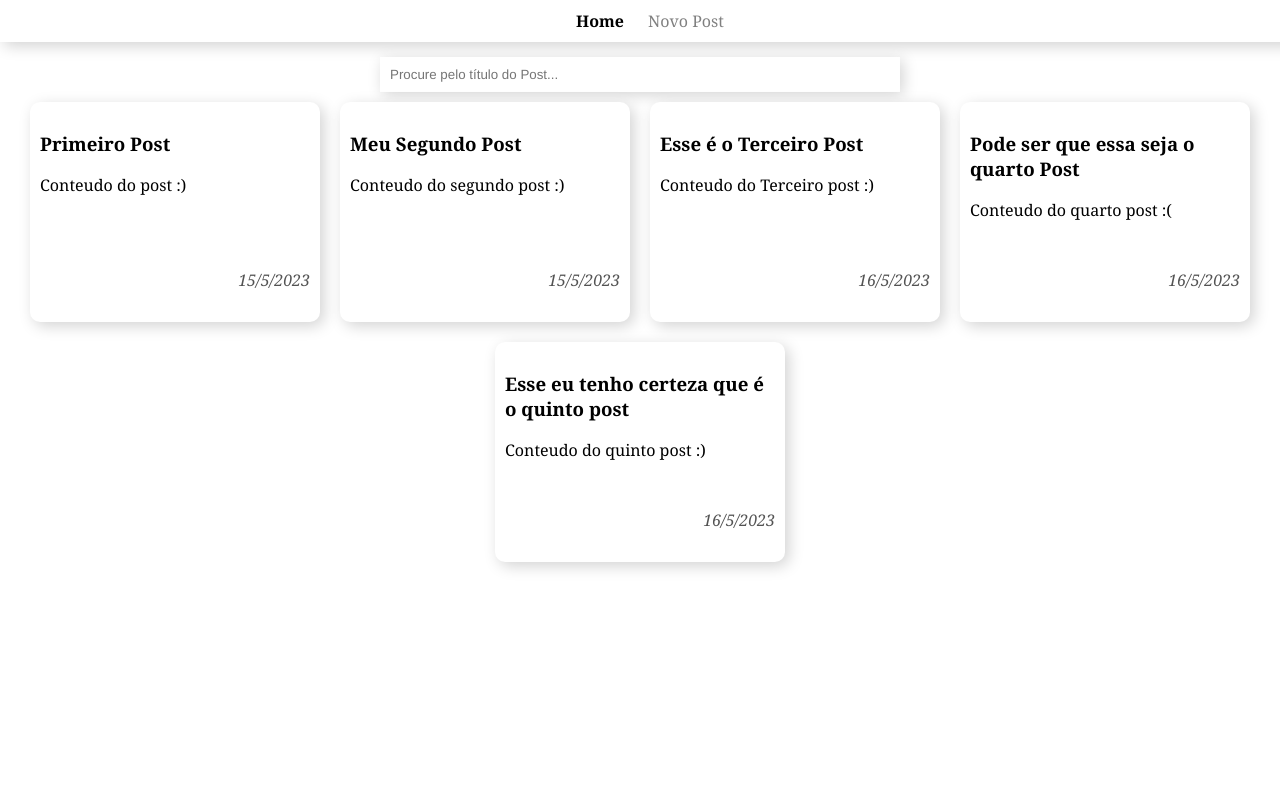
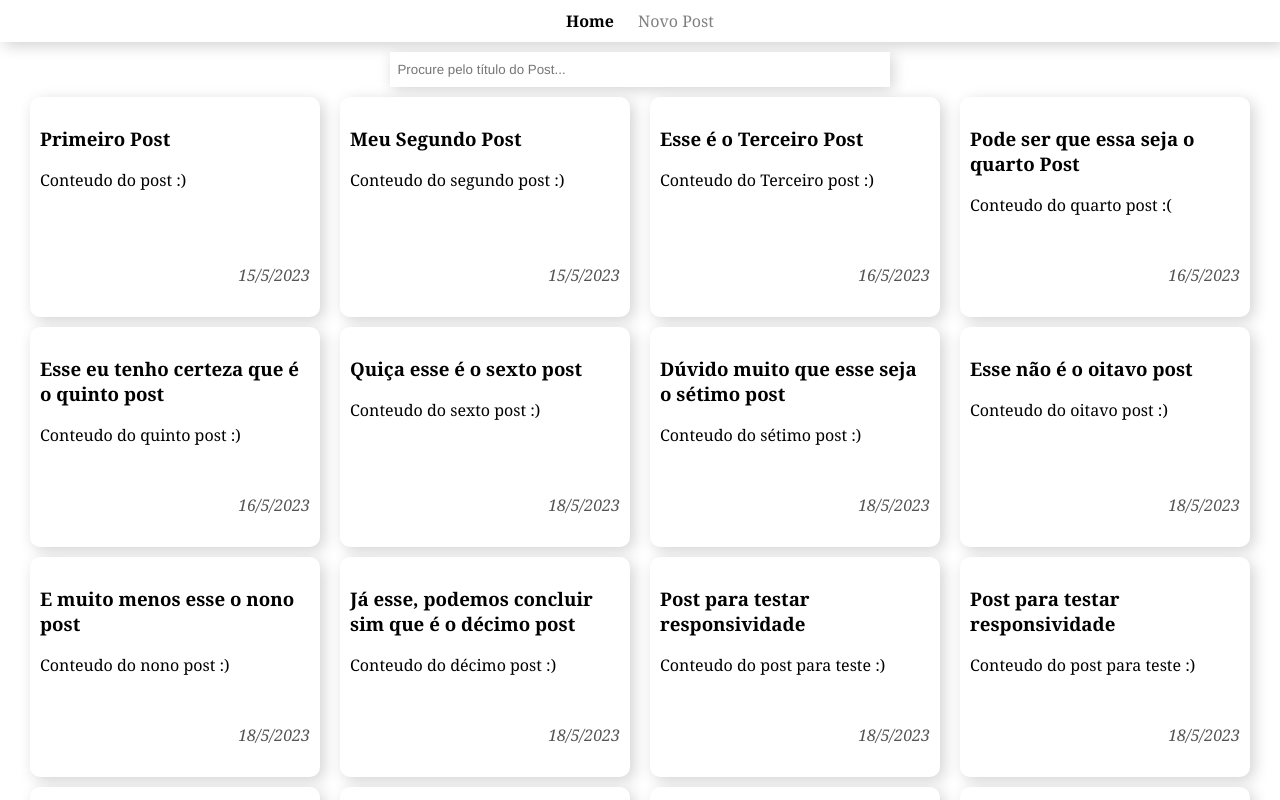
Before and after one commit to EduardoScarante/blog, a Vue app: page / in a window 1280 px wide. Shown: the top 800 px of the page. Built offline with nearby package versions, Linux system fonts and the light colour scheme.

Commit message:
Alterações para correção da resposibidade do app

```diff
--- a/src/App.vue
+++ b/src/App.vue
@@ -31,6 +31,61 @@ export default {
           title: 'Esse eu tenho certeza que é o quinto post',
           content: 'Conteudo do quinto post :)',
           datetime: '16/5/2023'
+        },
+        {
+          title: 'Quiça esse é o sexto post',
+          content: 'Conteudo do sexto post :)',
+          datetime: '18/5/2023'
+        },
+        {
+          title: 'Dúvido muito que esse seja o sétimo post',
+          content: 'Conteudo do sétimo post :)',
+          datetime: '18/5/2023'
+        },
+        {
+          title: 'Esse não é o oitavo post',
+          content: 'Conteudo do oitavo post :)',
+          datetime: '18/5/2023'
+        },
+        {
+          title: 'E muito menos esse o nono post',
+          content: 'Conteudo do nono post :)',
+          datetime: '18/5/2023'
+        },
+        {
+          title: 'Já esse, podemos concluir sim que é o décimo post',
+          content: 'Conteudo do décimo post :)',
+          datetime: '18/5/2023'
+        },
+        {
+          title: 'Post para testar responsividade',
+          content: 'Conteudo do post para teste :)',
+          datetime: '18/5/2023'
+        },
+        {
+          title: 'Post para testar responsividade',
+          content: 'Conteudo do post para teste :)',
+          datetime: '18/5/2023'
+        },
+        {
+          title: 'Post para testar responsividade',
+          content: 'Conteudo do post para teste :)',
+          datetime: '18/5/2023'
+        },
+        {
+          title: 'Post para testar responsividade',
+          content: 'Conteudo do post para teste :)',
+          datetime: '18/5/2023'
+        },
+        {
+          title: 'Post para testar responsividade',
+          content: 'Conteudo do post para teste :)',
+          datetime: '18/5/2023'
+        },
+        {
+          title: 'Post para testar responsividade',
+          content: 'Conteudo do post para teste :)',
+          datetime: '18/5/2023'
         }
       ]
     }
@@ -61,14 +116,14 @@ export default {
 nav {
   width: 100%;
   text-align: center;
-  padding: 10px;
+  padding: 10px 0px;
   font-weight: 200;
 
   box-shadow: 4px 4px 15px lightgray;
 
 }
 
-nav a{
+nav a {
   color: gray;
   text-decoration: none;
   margin: 10px;
@@ -78,6 +133,4 @@ nav a.router-link-exact-active {
   color: black;
   font-weight: 800;
 }
-
-
 </style>
--- a/src/assets/form.css
+++ /dev/null
@@ -1,42 +0,0 @@
-form {
-  display: flex;
-  flex-direction: column;
-  justify-content: center;
-  align-items: center;
-
-  margin-top: 10px;
-  margin-bottom: 10px;
-}
-
-form > * {
-  background-color: white;
-  box-shadow: 3px 3px 15px lightgray;
-  border: none;
-
-  font-family: "Franklin Gothic Medium", "Arial Narrow", Arial, sans-serif;
-
-  width: 500px;
-  padding: 10px;
-  margin-top: 5px;
-
-  border: 3px;
-}
-
-form button {
-  background-color: rgb(53, 53, 53);
-  color: whitesmoke;
-  font-weight: 800;
-  width: 100px;
-  border-radius: 10px;
-}
-
-form button:hover {
-  background-color: #2b1a1a;
-  box-shadow: 3px 3px 1px lightcoral;
-}
-
-@media (max-width: 600px) {
-  form > * {
-    width: 85vw;
-  }
-}
--- a/src/assets/main.css
+++ b/src/assets/main.css
@@ -1,11 +1,8 @@
-@import "form.css";
+html, body, input{
+  margin: 0px;
+  padding: 0px;
+  width: 100vw;
 
 
-body {
-  margin: 0px;
-  padding: 0px;
-
   font-family: Cambria, Cochin, Georgia, Times, 'Times New Roman', serif;
-
-  overflow-x: hidden;
 }
--- a/src/main.js
+++ b/src/main.js
@@ -1,5 +1,5 @@
-import './assets/main.css'
-
+/* import './assets/main.css'
+ */
 import { createApp } from 'vue'
 import App from './App.vue'
 import router from './router'
--- a/src/views/Create.vue
+++ b/src/views/Create.vue
@@ -45,7 +45,7 @@ export default {
   <div class="container">
     <form id="form" action="">
     <input v-model="formData.title" placeholder="Título">
-    <textarea v-model="formData.content" placeholder="Message" rows="30"></textarea>
+    <textarea v-model="formData.content" placeholder="Message" rows="15"></textarea>
 
     <button type="submit" @click="submitForm">Criar</button>
   </form>
@@ -53,8 +53,49 @@ export default {
 </template>
 
 <style scoped>
-.container{
-  width: 100vw;
+form {
+  display: flex;
+  flex-direction: column;
+  justify-content: center;
+  align-items: center;
+
+  margin-top: 10px;
+  margin-bottom: 10px;
+}
+
+form > * {
+  background-color: white;
+  box-shadow: 3px 3px 15px lightgray;
+  border: none;
+
+  font-family: "Franklin Gothic Medium", "Arial Narrow", Arial, sans-serif;
+
+  width: 500px;
+  padding: 10px;
+  margin-top: 5px;
+
+  border: 3px;
+}
+
+form button {
+  background-color: rgb(53, 53, 53);
+  color: whitesmoke;
+  font-weight: 800;
+  width: 100px;
+  border-radius: 10px;
+
+  transition: 1s;
+}
+
+form button:hover {
+  background-color: #2b1a1a;
+  box-shadow: 3px 3px 0px lightcoral;
+}
+
+@media (max-width: 600px) {
+  form > * {
+    width: 85vw;
+  }
 }
 
 
--- a/src/views/Home.vue
+++ b/src/views/Home.vue
@@ -28,13 +28,14 @@ export default {
 
 <template>
   <div class="container">
+
     <div id="searchBox">
-      <input id="searchInput" type="text" v-model="titleSearch" placeholder="Procure pelo título do Post...">
+      <input type="text" v-model="titleSearch" placeholder="  Procure pelo título do Post...">
     </div>
 
     <div id="lista-posts">
       <div class="post center" v-for="x in
-                filteredPost" :key="x.title">
+                              filteredPost" :key="x.title">
         <div>
           <h3>{{ x.title }}</h3>
           <p>{{ x.content }}</p>
@@ -46,11 +47,21 @@ export default {
 </template>
 
 <style scoped>
-.container{
-  width: 100vw;
+.container {
+  width: 100%;
+  max-width: 1280px;
+
+  margin: auto;
 }
 
-#searchInput {
+#searchBox {
+  width: 100%;
+  text-align: center;
+
+  margin-top: 10px;
+}
+
+#searchBox>* {
   background-color: white;
   box-shadow: 3px 3px 15px lightgray;
   border: none;
@@ -58,24 +69,18 @@ export default {
   font-family: "Franklin Gothic Medium", "Arial Narrow", Arial, sans-serif;
 
   width: 500px;
-  padding: 10px;
-  margin-top: 5px;
+  padding-top: 10px;
+  padding-bottom: 10px;
 
   border: 3px;
+
 }
 
-#searchBox {
-  text-align: center;
-
-  padding-top: 10px;
-}
 
 #lista-posts {
   width: 100%;
   display: flex;
   flex-wrap: wrap;
-
-  justify-content: center;
 
   justify-content: center;
 
@@ -95,7 +100,8 @@ export default {
 
   border-radius: 10px;
   padding: 10px;
-  margin: 10px;
+  margin: 10px 10px 0px 10px;
+  /* margin: top direita baixo esquerda */
 }
 
 .post h4 {
@@ -105,15 +111,17 @@ export default {
   text-align: end;
 }
 
+
 @media (max-width: 600px) {
 
-  form>*,
-  #searchInput {
-    width: 100vw;
+  #searchBox>* {
+    width: 95%;
+    border-radius: 5px;
   }
 
   .post {
     width: 100vw;
   }
+
 }
 </style>
```
